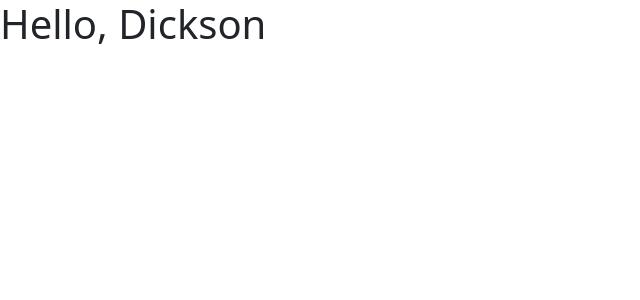
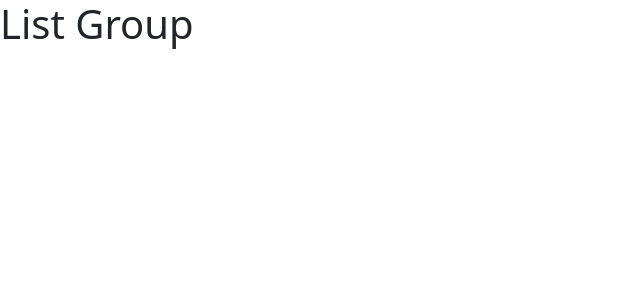
Before and after one commit to disouzam/react-tutorial-for-beginners-mosh, a React (Vite) app: page / in a window 1280 px wide. Shown: the top 300 px of the page, without its empty margins (0-640 px from the left). Built offline with nearby package versions, Linux system fonts and the light colour scheme.

Commit message:
Removed Message component and added a new component called ListGroup

```diff
--- a/src/App.tsx
+++ b/src/App.tsx
@@ -1,7 +1,7 @@
-import Message from "./Message";
+import ListGroup from "./components/ListGroup";
 
 function App(){
-  return <div><Message /></div>
+  return <div><ListGroup /></div>
 }
 
 export default App;
--- a/src/Message.tsx
+++ /dev/null
@@ -1,9 +0,0 @@
-function Message() {
-    const name = 'Dickson';
-    if (name){
-        return <h1>Hello, {name}</h1>;
-    }
-    return <h1>Hello world!</h1>;
-}
-
-export default Message;
--- /dev/null
+++ b/src/components/ListGroup.tsx
@@ -0,0 +1,5 @@
+function ListGroup() {
+    return <h1>List Group</h1>;
+}
+
+export default ListGroup;
```
